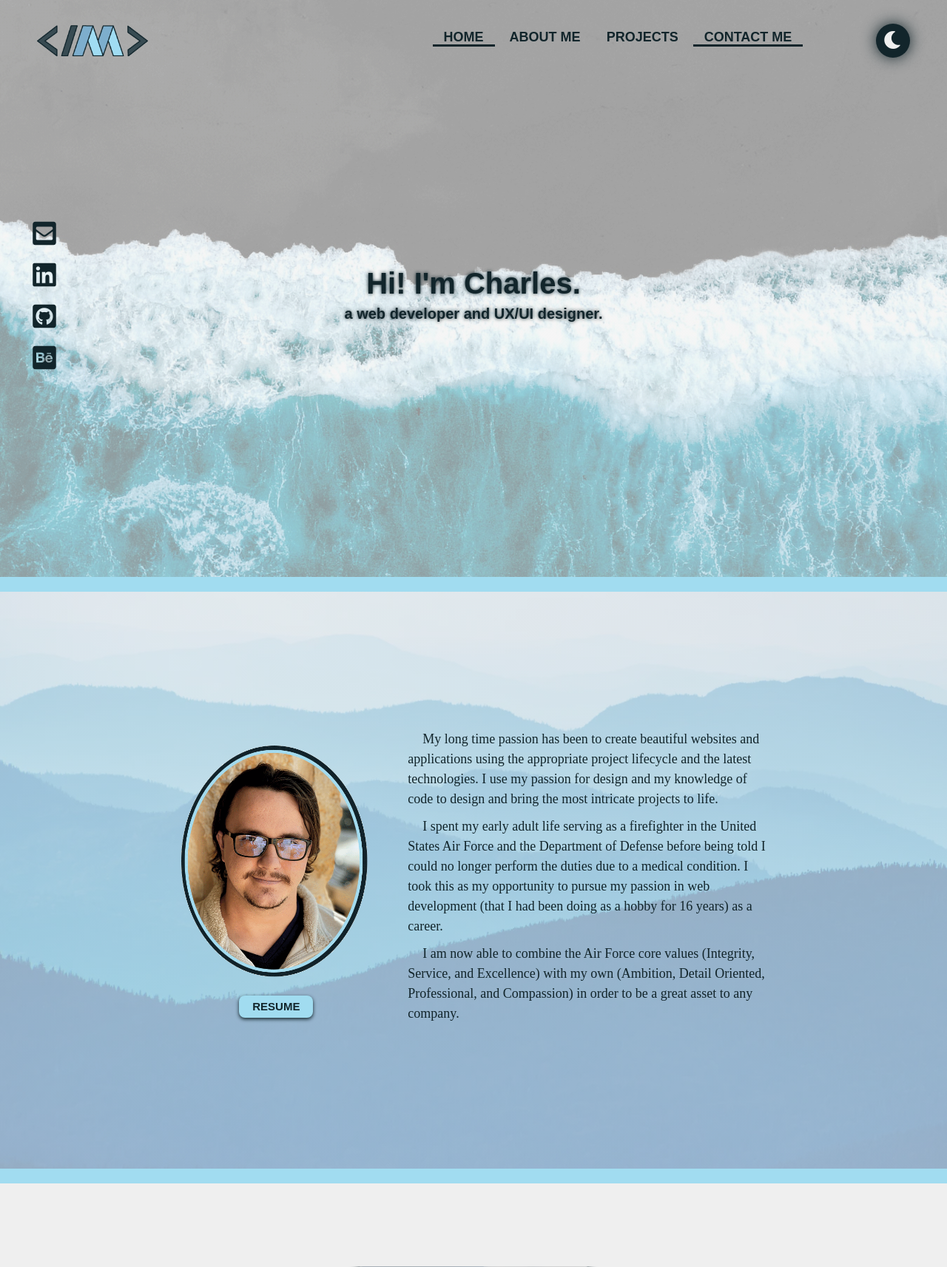
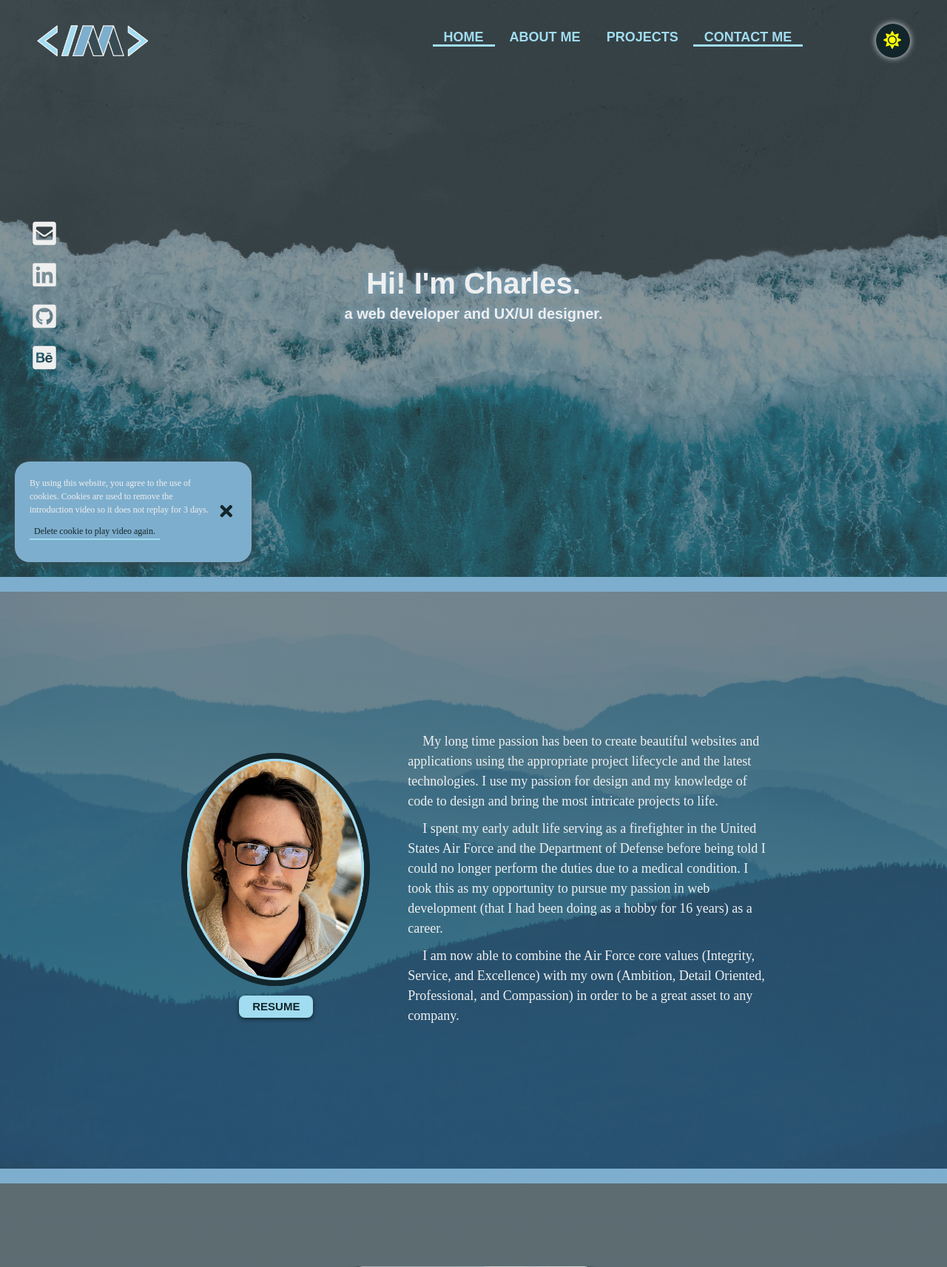
Before and after one commit to charlesmiller0412/charlesmiller.dev-v5, a PHP site: page / in a window 1280 px wide. Shown: the top 1713 px of the page at 74% size. Run offline with PHP 8.4, Linux system fonts and the light colour scheme; some web fonts are replaced.

Commit message:
primary theme dark, enhanced UX/UI, fixed errors

```diff
--- a/css/dark.css
+++ b/css/dark.css
@@ -159,7 +159,8 @@ footer {
   height: 100vh;
   width: 100%;
   background-color: #12252B;
-  position: fixed; }
+  position: fixed;
+  right: 0; }
   .mobileNav__overlay-links ul {
     padding: 0;
     margin: 0; }
@@ -279,15 +280,17 @@ footer {
   max-width: 15rem; }
 
 .home {
-  background-attachment: fixed;
-  background-repeat: no-repeat;
-  background-size: cover;
   background-image: linear-gradient(rgba(56, 75, 82, 0.6), rgba(56, 75, 82, 0.6)), url(/assets/beachBG.png);
   -webkit-background-image: linear-gradient(rgba(56, 75, 82, 0.6), rgba(56, 75, 82, 0.6)), url(/assets/beachBG.png);
   -moz-background-image: linear-gradient(rgba(56, 75, 82, 0.6), rgba(56, 75, 82, 0.6)), url(/assets/beachBG.png);
   -ms-background-image: linear-gradient(rgba(56, 75, 82, 0.6), rgba(56, 75, 82, 0.6)), url(/assets/beachBG.png);
+  -webkit-background-size: cover;
+  -moz-background-size: cover;
+  -o-background-size: cover;
+  background-repeat: no-repeat;
+  background-size: cover;
   background-position: center;
-  background-size: cover;
+  background-origin: center;
   height: 100vh;
   border-bottom: 2rem solid #7EAECD; }
   .home__text {
@@ -297,16 +300,19 @@ footer {
     left: 50%;
     transform: translate(-50%, -50%); }
 
+
 .about {
-  background-attachment: fixed;
-  background-repeat: no-repeat;
-  background-size: cover;
   background-image: linear-gradient(rgba(56, 75, 82, 0.6), rgba(56, 75, 82, 0.6)), url(/assets/bluemtnBG.webp);
   -webkit-background-image: linear-gradient(rgba(56, 75, 82, 0.6), rgba(56, 75, 82, 0.6)), url(/assets/bluemtnBG.webp);
   -moz-background-image: linear-gradient(rgba(56, 75, 82, 0.6), rgba(56, 75, 82, 0.6)), url(/assets/bluemtnBG.webp);
   -ms-background-image: linear-gradient(rgba(56, 75, 82, 0.6), rgba(56, 75, 82, 0.6)), url(/assets/bluemtnBG.webp);
+  -webkit-background-size: cover;
+  -moz-background-size: cover;
+  -o-background-size: cover;
+  background-repeat: no-repeat;
+  background-size: cover;
   background-position: center;
-  background-size: cover;
+  background-origin: center;
   height: 100vh;
   border-bottom: 2rem solid #7EAECD; }
   .about__image img {
@@ -327,7 +333,7 @@ footer {
       margin: auto; }
       .about__text p {
         padding-left: 0;
-        font-size: 3vw; } }
+        font-size: 3.5vw; } }
 
 @media (max-width: 992px) and (orientation: landscape) {
   .about {
@@ -337,15 +343,17 @@ footer {
   display: flex;
   align-items: center;
   justify-content: center;
-  background-attachment: fixed;
-  background-repeat: no-repeat;
-  background-size: cover;
   background-image: linear-gradient(rgba(56, 75, 82, 0.6), rgba(56, 75, 82, 0.6)), url(/assets/bluespaceBG.webp);
   -webkit-background-image: linear-gradient(rgba(56, 75, 82, 0.6), rgba(56, 75, 82, 0.6)), url(/assets/bluespaceBG.webp);
   -moz-background-image: linear-gradient(rgba(56, 75, 82, 0.6), rgba(56, 75, 82, 0.6)), url(/assets/bluespaceBG.webp);
   -ms-background-image: linear-gradient(rgba(56, 75, 82, 0.6), rgba(56, 75, 82, 0.6)), url(/assets/bluespaceBG.webp);
+  -webkit-background-size: cover;
+  -moz-background-size: cover;
+  -o-background-size: cover;
+  background-repeat: no-repeat;
+  background-size: cover;
   background-position: center;
-  background-size: cover;
+  background-origin: center;
   height: 100vh;
   border-bottom: 2rem solid #7EAECD; }
   .contact__form-fields input {
@@ -431,6 +439,7 @@ footer {
 
 @media (max-width: 992px) {
   .projects__container-text {
+    width: 100%;
     margin: 2rem auto; }
     .projects__container-text p {
       font-size: 2vh; }
@@ -442,6 +451,9 @@ footer {
     .projects__container-links .btn {
       font-size: 1rem;
       width: 10rem; } }
+    .projects .slick__container {
+      outline: none;
+      width: 80vw }
 
 @media (max-width: 600px) and (orientation: landscape) {
   .projects {
@@ -476,3 +488,216 @@ footer {
 
 .thanks p a {
   color: #7EAECD; }
+
+/* INTRO */
+.intro {
+  display: block;
+  position: absolute;
+  width: 100%;
+  height: 100vh;
+  background-color: #12252B;
+  z-index: 999999999999999;
+  animation: fade 1s 7s forwards;
+}
+.intro__blink {
+  position: absolute;
+  top: 50%;
+  left: 37%;
+  transform: translate(-40%, -70%);
+  width: 1vw;
+  height: 10vh;
+  z-index: 1;
+  animation: type 3s forwards, blink .7s 3s infinite;
+  border-left: 2px solid #EFEFEF;
+}
+.intro__image {
+  position: absolute;
+  top: 50%;
+  left: 50%;
+  transform: translate(-50%, -50%);
+  width: 25vw;
+}
+
+.intro__block {
+  background-color: #12252B;
+  width: 30vw;
+  height: 15vh;
+  position: absolute;
+  top: 49%;
+  left: 50%;
+  transform: translate(-50%, 30%);
+  animation: fade 2s 3.5s forwards;
+}
+
+.intro__block-1 {
+  background-color: #12252B;
+  width: 6vw;
+  height: 20vh;
+  position: absolute;
+  top: 50%;
+  left: 40%;
+  transform: translate(-50%, -70%);
+  animation: reveal 0s .6s forwards;
+}
+
+.intro__block-2 {
+  background-color: #12252B;
+  width: 5vw;
+  height: 20vh;
+  position: absolute;
+  top: 50%;
+  left: 45%;
+  transform: translate(-50%, -70%);
+  clip-path: polygon(100% 0, 100% 35%, 40% 100%, 0 100%, 0 0);
+  animation: reveal 0s 1.3s forwards;
+}
+
+.intro__block-3 {
+  background-color: #12252B;
+  width: 15vw;
+  height: 20vh;
+  position: absolute;
+  top: 50%;
+  left: 50.5%;
+  transform: translate(-50%, -70%);
+  clip-path: polygon(30% 0%, 80% 0%, 100% 100%, 5% 100%);
+  animation: reveal 0s 1.9s forwards;
+}
+
+.intro__block-4 {
+  background-color: #12252B;
+  width: 6vw;
+  height: 20vh;
+  position: absolute;
+  top: 50%;
+  left: 60.5%;
+  transform: translate(-50%, -70%);
+  animation: reveal 0s 2.6s forwards;
+}
+
+
+@keyframes blink {
+  0% {
+    border-left: none;
+  }
+  100% {
+    border-left: 2px solid #EFEFEF;
+  }
+}
+
+@keyframes type {
+  0% {
+    left: 38%;
+    border-left: 2px solid #EFEFEF;
+  }
+  1% {
+    border-left: none;
+  }
+  30% {
+    left: 43%;
+    border-left: 2px solid #EFEFEF;
+  }
+  31% {
+    border-left: none;
+  }
+  50% {
+    left: 48%;
+    border-left: 2px solid #EFEFEF;
+  }
+  51% {
+    border-left: none;
+  }
+  80% {
+    left: 58%;
+    border-left: 2px solid #EFEFEF;
+  }
+  81% {
+    border-left: none;
+  }
+  100% {
+    left: 65%;
+    border-left: 2px solid #EFEFEF;
+  }
+}
+
+@keyframes reveal {
+  0% {
+    opacity: 1;
+  }
+  100% {
+    opacity: 0;
+  }
+}
+
+@keyframes fade {
+  0% {
+    opacity: 1;
+  }
+  100% {
+    opacity: 0;
+  }
+}
+
+@media (max-width: 992px) and (orientation: portrait){
+  .intro__block {
+    top: 47%;
+  }
+}
+
+@media (max-width: 992px) and (orientation: landscape){
+  .intro__block {
+    top: 49%;
+  }
+  .intro__block-3 {
+    clip-path: polygon(30% 0%, 80% 0%, 100% 100%, 10% 100%);
+  }
+}
+
+/* COOKIE BANNER */
+.cookie__container {
+  display: flex;
+  z-index: 10;
+  position: fixed;
+  bottom: 4rem;
+  left: 2rem;
+  color: #EFEFEF;
+  background-color: #7EAECD;
+  width: 25vw;
+  padding: 2rem;
+  border-radius: 2rem;
+  box-shadow: 0 0 1rem .2rem #384B52;
+}
+
+.cookie__container-text {
+  align-items: center;
+  display: flex;
+}
+
+.cookie__container-text .cookie-btn {
+  background-color: transparent;
+  margin-top: 1rem;
+  border: none;
+  color: #12252B;
+  border-bottom: 2px solid #A1DCF0;
+}
+.cookie__container-text button:hover {
+  text-shadow: 0 0 1rem #EFEFEF;
+}
+
+.cookie__container-text .cookieClose-btn {
+  background-color: transparent;
+  border: none;
+  color: #12252B;
+}
+
+@media (max-width: 992px) {
+  .cookie__container {
+    position: fixed;
+    bottom: 0;
+    left: 0;
+    width: 100%;
+    border: none;
+    box-shadow: none;
+    border-radius: 0;
+  }
+}
--- a/css/light.css
+++ b/css/light.css
@@ -279,14 +281,17 @@ footer {
   max-width: 15rem; }
 
 .home {
-  background-attachment: fixed;
-  background-repeat: no-repeat;
-  background-size: cover;
   background-image: linear-gradient(rgba(239, 239, 239, 0.6), rgba(239, 239, 239, 0.6)), url(/assets/beachBG.png);
   -webkit-background-image: linear-gradient(rgba(239, 239, 239, 0.6), rgba(239, 239, 239, 0.6)), url(/assets/beachBG.png);
   -moz-background-image: linear-gradient(rgba(239, 239, 239, 0.6), rgba(239, 239, 239, 0.6)), url(/assets/beachBG.png);
   -ms-background-image: linear-gradient(rgba(239, 239, 239, 0.6), rgba(239, 239, 239, 0.6)), url(/assets/beachBG.png);
+  -webkit-background-size: cover;
+  -moz-background-size: cover;
+  -o-background-size: cover;
+  background-repeat: no-repeat;
+  background-size: cover;
   background-position: center;
+  background-origin: center;
   height: 100vh;
   border-bottom: 2rem solid #A1DCF0; }
   .home__text {
@@ -300,15 +305,17 @@ footer {
     }
 
 .about {
-  background-attachment: fixed;
-  background-repeat: no-repeat;
-  background-size: cover;
   background-image: linear-gradient(rgba(239, 239, 239, 0.6), rgba(239, 239, 239, 0.6)), url(/assets/bluemtnBG.webp);
   -webkit-background-image: linear-gradient(rgba(239, 239, 239, 0.6), rgba(239, 239, 239, 0.6)), url(/assets/bluemtnBG.webp);
   -moz-background-image: linear-gradient(rgba(239, 239, 239, 0.6), rgba(239, 239, 239, 0.6)), url(/assets/bluemtnBG.webp);
   -ms-background-image: linear-gradient(rgba(239, 239, 239, 0.6), rgba(239, 239, 239, 0.6)), url(/assets/bluemtnBG.webp);
+  -webkit-background-size: cover;
+  -moz-background-size: cover;
+  -o-background-size: cover;
+  background-repeat: no-repeat;
+  background-size: cover;
   background-position: center;
-  background-size: cover;
+  background-origin: center;
   height: 100vh;
   border-bottom: 2rem solid #A1DCF0; }
   .about__image img {
@@ -643,3 +654,54 @@ footer {
     clip-path: polygon(30% 0%, 80% 0%, 100% 100%, 10% 100%);
   }
 }
+
+/* COOKIE BANNER */
+.cookie__container {
+  display: flex;
+  z-index: 10;
+  position: fixed;
+  bottom: 4rem;
+  left: 2rem;
+  color: #12252B;
+  background-color: #7EAECD;
+  width: 25vw;
+  padding: 2rem;
+  border-radius: 2rem;
+  box-shadow: 0 0 1rem .2rem #12252B;
+}
+
+.cookie__container-text {
+  align-items: center;
+  display: flex;
+}
+
+.cookie__container-text .cookie-btn {
+  background-color: transparent;
+  margin-top: 1rem;
+  color: #EFEFEF;
+  border: none;
+  border-bottom: 2px solid #A1DCF0;
+}
+
+.cookie__container-text button:hover {
+  text-shadow: 0 0 1rem #EFEFEF;
+}
+
+.cookie__container-text .cookieClose-btn {
+  background-color: transparent;
+  border: none;
+  color: #EFEFEF;
+}
+
+@media (max-width: 992px) {
+  .cookie__container {
+    position: fixed;
+    bottom: 0;
+    left: 0;
+    width: 100%;
+    font-size: 1rem;
+    border: none;
+    box-shadow: none;
+    border-radius: 0;
+  }
+}
--- a/index.html
+++ b/index.html
@@ -5,7 +5,7 @@
         <meta charset="UTF-8">
         <meta name="author" content="Charles Miller">
         <meta name="description" content="Digital Portfolio for Charles Miller - Web Developer, UX/UI Designer, Graphic Designer">
-        <meta property="og:image" content="/assets/photo.png">
+        <meta property="og:image" content="assets/photo.png">
         <meta property="og:description" content="Digital Portfolio for Charles Miller - Web Developer, UX/UI Designer, Graphic Designer">
         <meta property="og:title" content="Charles Miller | Web Developer, UX/UI Designer, &amp; Graphic Designer">
         <!-- FAVICON -->
@@ -25,18 +25,18 @@
         <!-- bootstrap -->
         <link href="https://cdn.jsdelivr.net/npm/bootstrap@5.0.0-beta2/dist/css/bootstrap.min.css" rel="stylesheet" integrity="sha384-BmbxuPwQa2lc/FVzBcNJ7UAyJxM6wuqIj61tLrc4wSX0szH/Ev+nYRRuWlolflfl" crossorigin="anonymous">
         <!-- MY STYLES -->
-        <link rel="stylesheet" href="css/light.css" title="default">
-        <link rel="alternate stylesheet" href="css/dark.css" title="alternate">
+        <link rel="stylesheet" href="css/dark.css" title="default">
+        <link rel="alternate stylesheet" href="css/light.css" title="alternate">
 
 
         <title>Charles Miller | Web Developer & UX/UI Designer</title>
 
     </head>
-    <body onload="hideIntro()">
+    <body onload="hideIntro(), setCookie('charlesmiller.dev','noVideo',1);">
 
         <header>
           <nav class="navbar d-none d-lg-flex col-12">
-            <a href="#"><img src="/assets/logo.png" alt="logo" class="navbar__image" id="logo"></a>
+            <a href="#"><img src="assets/logoDark.png" alt="logo" class="navbar__image" id="logo"></a>
 
             <ul class="navbar__links col-8">
               <li><a href="#homeJump" id="home">HOME</a></li>
@@ -58,29 +58,29 @@
 
           <!-- BEGIN MOBILE NAV -->
             <nav class="mobileNav d-lg-none">
-            <a href="#"><img src="/assets/logo.png" alt="mobile logo" id="logoMobile"></a>
+            <a href="#"><img src="assets/logoDark.png" alt="mobile logo" id="logoMobile"></a>
             <button type="button" id="darkMode" onclick="toggleTheme(this)"><i class="fas fa-moon fa-3x"></i></button>
             <button type="button" id="lightMode" onclick="toggleTheme(this)"><i class="fas fa-sun fa-3x"></i></i></button>
                 <div class="mobileNav__overlay" id="mobileNav">
                     <div class="mobileNav__overlay-links">
-                        <ul onclick="toggleNav(this)">
-                            <a href="#homeJump"><li id="home">Home</li></a>
-                            <a href="#aboutJump"><li id="about">About</li></a>
-                            <a href="#projectsJump"><li id="projects">Projects</li></a>
-                            <a href="#contactJump"><li id="contact">Contact</li></a>
+                        <ul>
+                            <a href="#homeJump"><li id="home" onclick="toggleNav()">Home</li></a>
+                            <a href="#aboutJump"><li id="about" onclick="toggleNav()">About</li></a>
+                            <a href="#projectsJump"><li id="projects" onclick="toggleNav()">Projects</li></a>
+                            <a href="#contactJump"><li id="contact" onclick="toggleNav()">Contact</li></a>
                             <li class="mobileNav__overlay-links--social">
-                              <a href="mailto:charles@charlesmiller.dev"><i class="fas fa-envelope-square fa-3x"></i></a>
-                              <a href="https://www.linkedin.com/in/charlesmiller0412" target="_blank"><i class="fab fa-linkedin fa-3x"></i></a>
-                              <a href="https://www.github.com/charlesmiller0412" target="_blank"><i class="fab fa-github-square fa-3x"></i></a>
-                              <a href="https://www.behance.net/charlesmiller0412" target="_blank"><i class="fab fa-behance-square fa-3x"></i></a>
+                              <a href="mailto:charles@charlesmiller.dev"><i class="fas fa-envelope-square fa-3x" onclick="toggleNav()"></i></a>
+                              <a href="https://www.linkedin.com/in/charlesmiller0412" target="_blank"><i class="fab fa-linkedin fa-3x" onclick="toggleNav()"></i></a>
+                              <a href="https://www.github.com/charlesmiller0412" target="_blank"><i class="fab fa-github-square fa-3x" onclick="toggleNav()"></i></a>
+                              <a href="https://www.behance.net/charlesmiller0412" target="_blank"><i class="fab fa-behance-square fa-3x" onclick="toggleNav()"></i></a>
                             </li>
                         </ul>
                     </div>
                 </div>
                 <div class="mobileButton__container" onclick="toggleNav(this)">
-                    <div class="bar1"></div>
-                    <div class="bar2"></div>
-                    <div class="bar3"></div>
+                    <div class="bar1" id="bar1"></div>
+                    <div class="bar2" id="bar2"></div>
+                    <div class="bar3" id="bar3"></div>
                 </div>
             </nav>
         </header>
@@ -90,13 +90,25 @@
           <!-- INTRO SHAPES -->
           <section class="intro" id="intro">
             <div class="intro__blink"></div>
-            <img src="/assets/introLogo.png" alt="logo" class="intro__image">
+            <img src="assets/introLogoDark.png" alt="logo" class="intro__image">
             <div class="intro__block"></div>
             <div class="intro__block-1"></div>
             <div class="intro__block-2"></div>
             <div class="intro__block-3"></div>
             <div class="intro__block-4"></div>
           </section>
+
+          <!-- COOKIE BANNER -->
+          <div class="cookie__container">
+            <div class="cookie__container-text">
+              <p>
+                By using this website, you agree to the use of cookies. Cookies are used to remove the introduction
+                video so it does not replay for 3 days.<br>
+                <button type="button" class="cookie-btn" onclick="deleteCookie('charlesmiller.dev')">Delete cookie to play video again.</button>
+              </p>
+              <button type="button" class="cookieClose-btn" onclick="closeCookie()"><i class="fas fa-times fa-2x"></i></button>
+            </div>
+          </div>
 
           <section class="home" id="homeJump">
             <div class="home__text">
@@ -111,7 +123,7 @@
               <button class="btn"><a href="https://www.charlesmiller.dev/Charles%20Miller%20WebDev%20UXUI.pdf" target="_blank">RESUME</a></button>
             </div>
 
-            <div class="about__text pt-5 pt-lg-0 col-11 col-lg-5">
+            <div class="about__text pt-2 col-11 col-lg-5">
               <p>
                 My long time passion has been to create beautiful websites and applications
                 using the appropriate project lifecycle and the latest technologies. I use my passion for design
@@ -135,7 +147,7 @@
             <div class="slick__container d-flex justify-content-center">
               <div class="projects__container" id="weatherAPP">
                 <div class="projects__container-image">
-                  <img src="/assets/projects/weatherImage.png" alt="Weather app image">
+                  <img src="assets/projects/weatherImage.png" alt="Weather app image">
                 </div>
                 <div class="projects__container-text">
                   <p>
@@ -157,7 +169,7 @@
 
               <div class="projects__container" id="dutchBros">
                 <div class="projects__container-image">
-                  <img src="/assets/projects/dutchBros.jpg" alt="Dutch Bros Image">
+                  <img src="assets/projects/dutchBros.jpg" alt="Dutch Bros Image">
                 </div>
                 <div class="projects__container-text">
                   <p>
@@ -175,7 +187,7 @@
 
               <div class="projects__container" id="natours">
                 <div class="projects__container-image">
-                  <img src="/assets/projects/natours.png" alt="natours image">
+                  <img src="assets/projects/natours.png" alt="natours image">
                 </div>
                 <div class="projects__container-text">
                   <p>
@@ -195,7 +207,7 @@
 
               <div class="projects__container" id="twoTrees">
                 <div class="projects__container-image">
-                  <img src="/assets/projects/twotrees.png" alt="two trees image">
+                  <img src="assets/projects/twotrees.png" alt="two trees image">
                 </div>
                 <div class="projects__container-text">
                   <p>
@@ -214,7 +226,7 @@
 
               <div class="projects__container" id="hsa">
                 <div class="projects__container-image">
-                  <img src="/assets/projects/hsaPoster.png" alt="HSA poster image" class="tall">
+                  <img src="assets/projects/hsaPoster.png" alt="HSA poster image" class="tall">
                 </div>
                 <div class="projects__container-text">
                   <p>
@@ -234,7 +246,7 @@
           </section>
 
           <section class="contact" id="contactJump">
-            <form class="contact__form" method="post" name="contactform" action="/assets/form-to-email.php">
+            <form class="contact__form" method="post" name="contactform" action="assets/form-to-email.php">
               <div class="contact__form-fields">
                 <input type="text" name="name" placeholder="Name" required>
                 <input type="email" name="email" placeholder="E-Mail" required>
@@ -257,7 +269,7 @@
         <!-- jquery -->
         <script src="https://code.jquery.com/jquery-3.5.1.min.js"></script>
         <!-- my script -->
-        <script src="/script.js"></script>
+        <script src="script.js"></script>
         <!-- SLICK -->
         <script type="text/javascript" src="https://cdn.jsdelivr.net/npm/slick-carousel@1.8.1/slick/slick.min.js"></script>
         <!-- bootstrap -->
@@ -265,10 +277,10 @@
 
         <script>
             // MOBILENAV
-            function toggleNav(x) {
-                x.classList.toggle("change");
+            function toggleNav() {
                 $('.mobileNav__overlay').toggle("visible");
             }
+
             // THEME SELECTIONS
             function toggleTheme(x) {
               var styles = document.getElementsByTagName('link');
@@ -276,8 +288,8 @@
                 for (let i = 0; i < styles.length; i++) {
                   if (styles[i].getAttribute('href') === 'css/light.css') {
                     styles[i].setAttribute('href', 'css/dark.css');
-                    $('#logo').attr('src', '/assets/logoDark.png');
-                    $('#logoMobile').attr('src', '/assets/logoDark.png');
+                    $('#logo').attr('src', 'assets/logoDark.png');
+                    $('#logoMobile').attr('src', 'assets/logoDark.png');
                     $('#darkMode').css('display', 'none');
                     $('#lightMode').css('display', 'flex');
                   }
@@ -287,8 +299,8 @@
                 for (let i = 0; i < styles.length; i++) {
                   if (styles[i].getAttribute('href') === 'css/dark.css') {
                     styles[i].setAttribute('href', 'css/light.css');
-                    $('#logo').attr('src', '/assets/logo.png');
-                    $('#logoMobile').attr('src', '/assets/logo.png');
+                    $('#logo').attr('src', 'assets/logo.png');
+                    $('#logoMobile').attr('src', 'assets/logo.png');
                     $('#lightMode').css('display', 'none');
                     $('#darkMode').css('display', 'flex');
                   }
@@ -297,11 +309,48 @@
             }
             // HIDES INTRO AFTER 9 SECONDS
             function hideIntro() {
+              var x = getCookie('charlesmiller.dev');
+              if (x) {
+                console.log('video skipped');
+                document.getElementById('intro').style.display='none';
+              }
               setTimeout(
                 function() {
                   document.getElementById('intro').style.display='none';
                 }, 9000);
             }
+
+              // COOKIES TO SKIP VIDEO
+                function setCookie(name,value,days) {
+                  var expires = "";
+                  if (days) {
+                      var date = new Date();
+                      date.setTime(date.getTime() + (days*24*60*60*1000));
+                      expires = "; expires=" + date.toUTCString();
+                  }
+                  document.cookie = name + "=" + (value || "")  + expires + "; path=/";
+                }
+                function getCookie(name) {
+                    var nameEQ = name + "=";
+                    var ca = document.cookie.split(';');
+                    for(var i=0;i < ca.length;i++) {
+                        var c = ca[i];
+                        while (c.charAt(0)==' ') c = c.substring(1,c.length);
+                        if (c.indexOf(nameEQ) == 0) return c.substring(nameEQ.length,c.length);
+                    }
+                    return null;
+                }
+
+                function deleteCookie(name) {
+                  document.cookie = name + "=; expires=Thu, 01 Jan 1970 00:00:00 UTC; path=/;";
+                  console.log('cookie deleted');
+                  $('.cookie__container').css('display', 'none');
+                }
+
+                function closeCookie() {
+                  $('.cookie__container').css('display', 'none');
+                }
+
         </script>
       </body>
 </html>
--- a/thank_you.html
+++ b/thank_you.html
@@ -20,9 +20,9 @@
         <link rel="stylesheet" href="https://use.fontawesome.com/releases/v5.15.1/css/all.css" integrity="sha384-vp86vTRFVJgpjF9jiIGPEEqYqlDwgyBgEF109VFjmqGmIY/Y4HV4d3Gp2irVfcrp" crossorigin="anonymous">
         <!-- bootstrap -->
         <link href="https://cdn.jsdelivr.net/npm/bootstrap@5.0.0-beta2/dist/css/bootstrap.min.css" rel="stylesheet" integrity="sha384-BmbxuPwQa2lc/FVzBcNJ7UAyJxM6wuqIj61tLrc4wSX0szH/Ev+nYRRuWlolflfl" crossorigin="anonymous">
-        <link rel="stylesheet" href="/styles.css">
+        <link rel="stylesheet" href="/css/light.css">
         <!-- redirect to projects -->
-        <!-- <meta http-equiv="refresh" content="5; URL=http://www.charlesmiller.dev/" /> -->
+        <meta http-equiv="refresh" content="5; URL=http://www.charlesmiller.dev/" />
         <!-- STYLES -->
         <link rel="stylesheet" href="/styles.css">
 
```
Also changed, not shown: other parts of css/light.css (+14 -8 lines), assets/introLogoDark.png (added), assets/photo-1518144591331-17a5dd71c477.jpeg (deleted), assets/photo.png, 3 other files.
